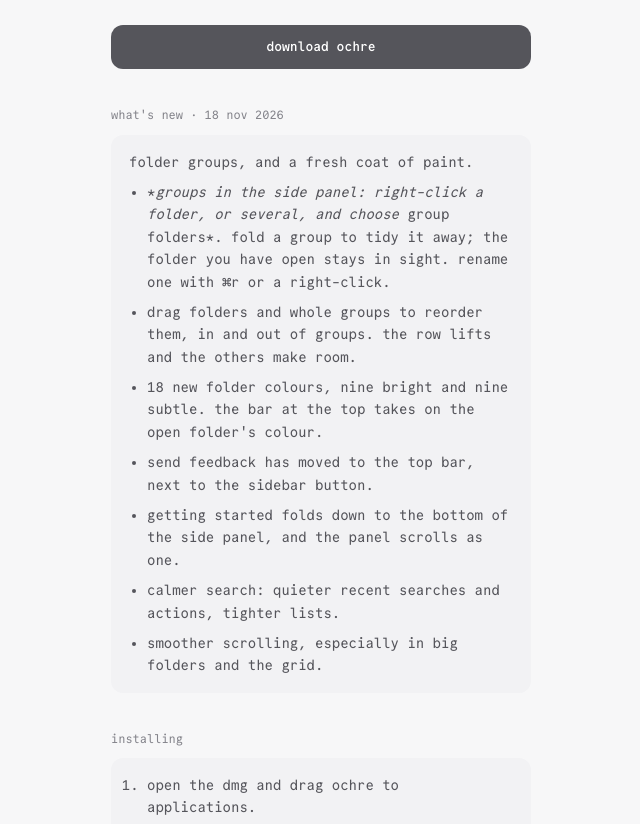
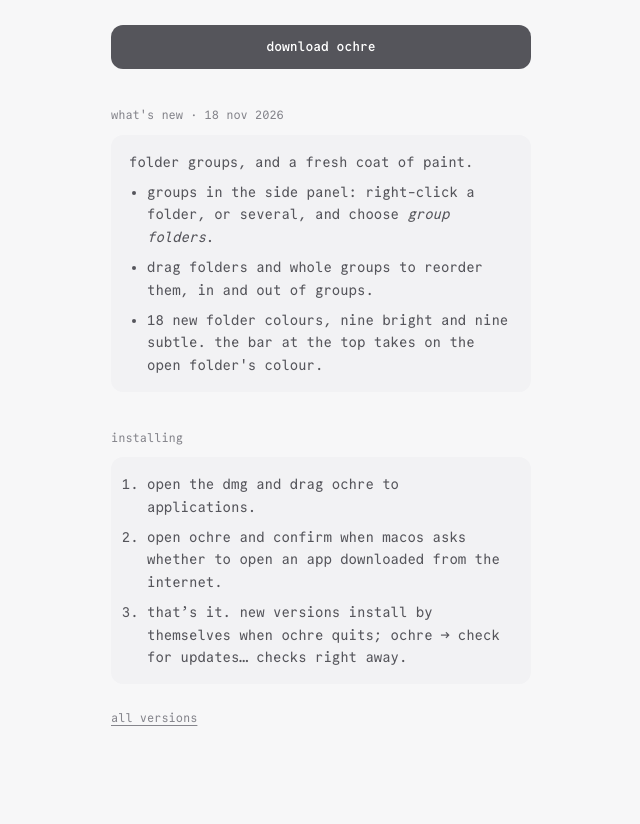
Before and after one commit to base-front/ochre-releases, a plain HTML site: page index.html in a window 1280 px wide. Shown: the part 225-1049 px from the top of the page, without its empty margins (319-959 px from the left). After the commit the page ends 1009 px from the top, so only its background shows below. Drawn offline with Linux system fonts and the light colour scheme.

Commit message:
Ochre 0.2.0: shorter what's new

```diff
--- a/index.html
+++ b/index.html
@@ -52,13 +52,9 @@
   <div class="box notes">
     <p>Folder groups, and a fresh coat of paint.</p>
     <ul>
-      <li>*<em>Groups</em><em> in the side panel: right-click a folder, or several, and choose </em>group folders*. Fold a group to tidy it away; the folder you have open stays in sight. Rename one with ⌘R or a right-click.</li>
-      <li>Drag folders and whole groups to reorder them, in and out of groups. The row lifts and the others make room.</li>
+      <li>Groups in the side panel: right-click a folder, or several, and choose <em>group folders</em>.</li>
+      <li>Drag folders and whole groups to reorder them, in and out of groups.</li>
       <li>18 new folder colours, nine bright and nine subtle. The bar at the top takes on the open folder's colour.</li>
-      <li>Send feedback has moved to the top bar, next to the sidebar button.</li>
-      <li>Getting started folds down to the bottom of the side panel, and the panel scrolls as one.</li>
-      <li>Calmer search: quieter recent searches and actions, tighter lists.</li>
-      <li>Smoother scrolling, especially in big folders and the grid.</li>
     </ul>
   </div>
 
```
